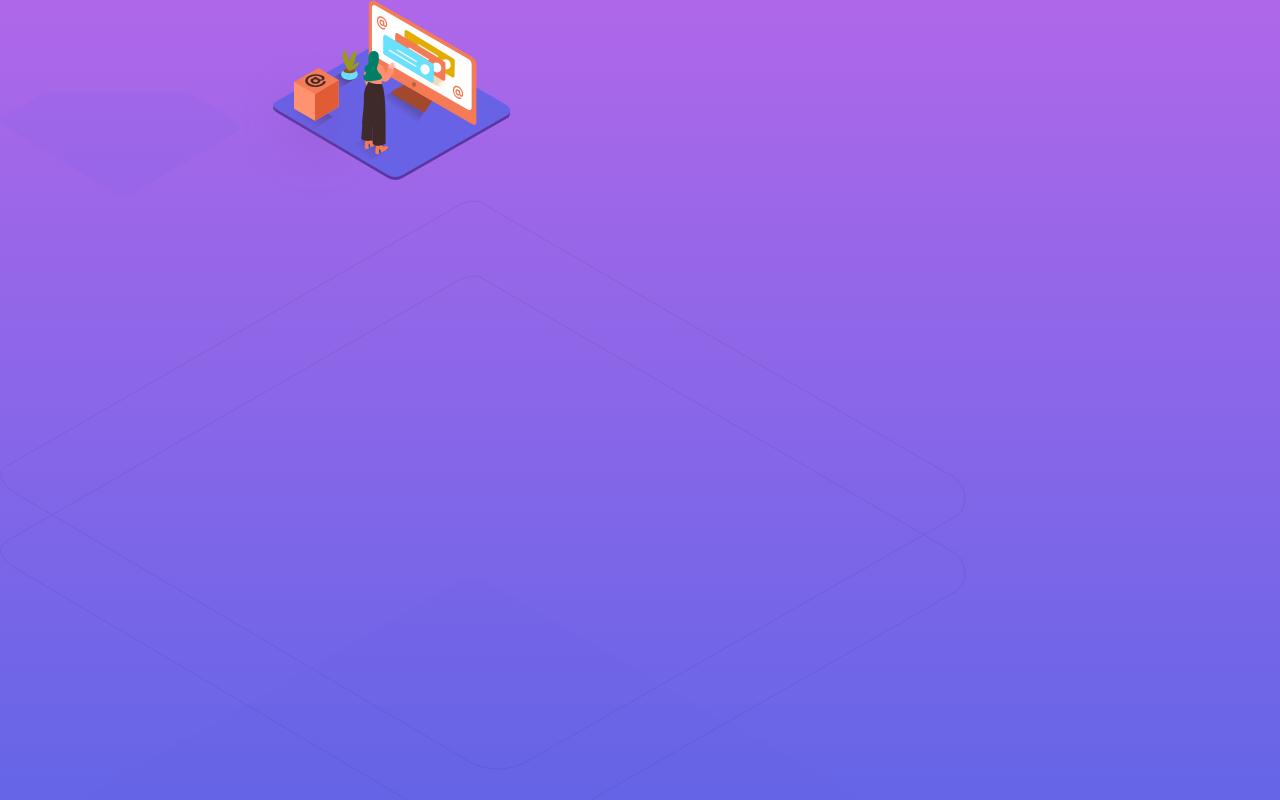
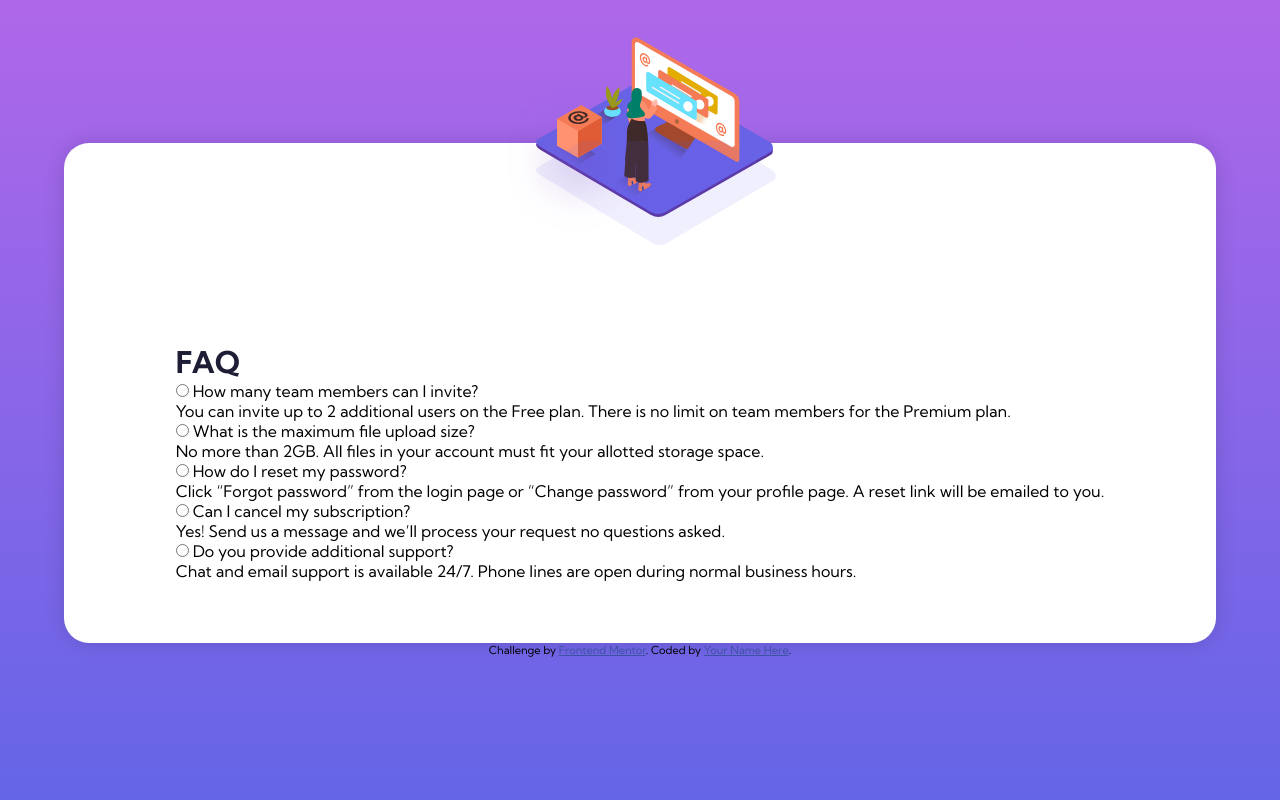
Before and after one commit to PedroEnciso/accordian-card, a plain HTML site: page index.html in a window 1280 px wide. Shown: the top 800 px of the page. Drawn offline with Linux system fonts and the light colour scheme; a web font is replaced by a local one.

Commit message:
illustration styles

```diff
--- a/index.html
+++ b/index.html
@@ -15,12 +15,22 @@
     <!-- styles -->
     <link rel="stylesheet" href="styles/style.css" />
 
+    <link rel="preconnect" href="https://fonts.gstatic.com" />
+    <link
+      href="https://fonts.googleapis.com/css2?family=Kumbh+Sans:wght@400;700&display=swap"
+      rel="stylesheet"
+    />
+
     <title>Frontend Mentor | FAQ Accordion Card</title>
   </head>
   <body>
     <div class="container">
       <div class="illustration-mobile">
-        <img src="images/bg-pattern-mobile.svg" alt="background pattern" />
+        <img
+          class="mobile-background"
+          src="images/bg-pattern-mobile.svg"
+          alt="background pattern"
+        />
         <img
           src="images/illustration-woman-online-mobile.svg"
           alt="illustration"
@@ -29,7 +39,7 @@
 
       <div class="illustration-desktop">
         <img src="images/bg-pattern-desktop.svg" alt="background pattern" />
-        <img src="images/illustration-box-desktop.svg" alt="" />
+        <img src="images/illustration-box-desktop.svg" alt="illustration box" />
         <img
           src="images/illustration-woman-online-desktop.svg"
           alt="illustration"
--- a/styles/style.scss
+++ b/styles/style.scss
@@ -5,12 +5,47 @@
   margin: 0;
   padding: 0;
   box-sizing: border-box;
+  font-family: "Kumbh Sans", sans-serif;
+}
+
+h1 {
+  font-size: 30px;
+  font-weight: 700;
+  color: $bold-text;
 }
 
 body {
   width: 100%;
   height: 100vh;
   background: linear-gradient(to bottom, $background1, $background2);
+  display: flex;
+  flex-direction: column;
+  justify-content: center;
+  align-items: center;
+}
+
+.container {
+  background: #fff;
+  height: 500px;
+  width: 90%;
+  border-radius: 25px;
+  box-shadow: 0px 0px 20px rgba(17, 17, 17, 0.144);
+  display: flex;
+  flex-direction: column;
+  align-items: center;
+
+  .illustration-desktop {
+    display: none;
+  }
+
+  .illustration-mobile {
+    transform: translateY(-53%);
+
+    .mobile-background {
+      position: absolute;
+      transform: translate(12%, 100%);
+    }
+  }
 }
 
 .attribution {
```
Also changed, not shown: styles/style.css, 1 other file.
